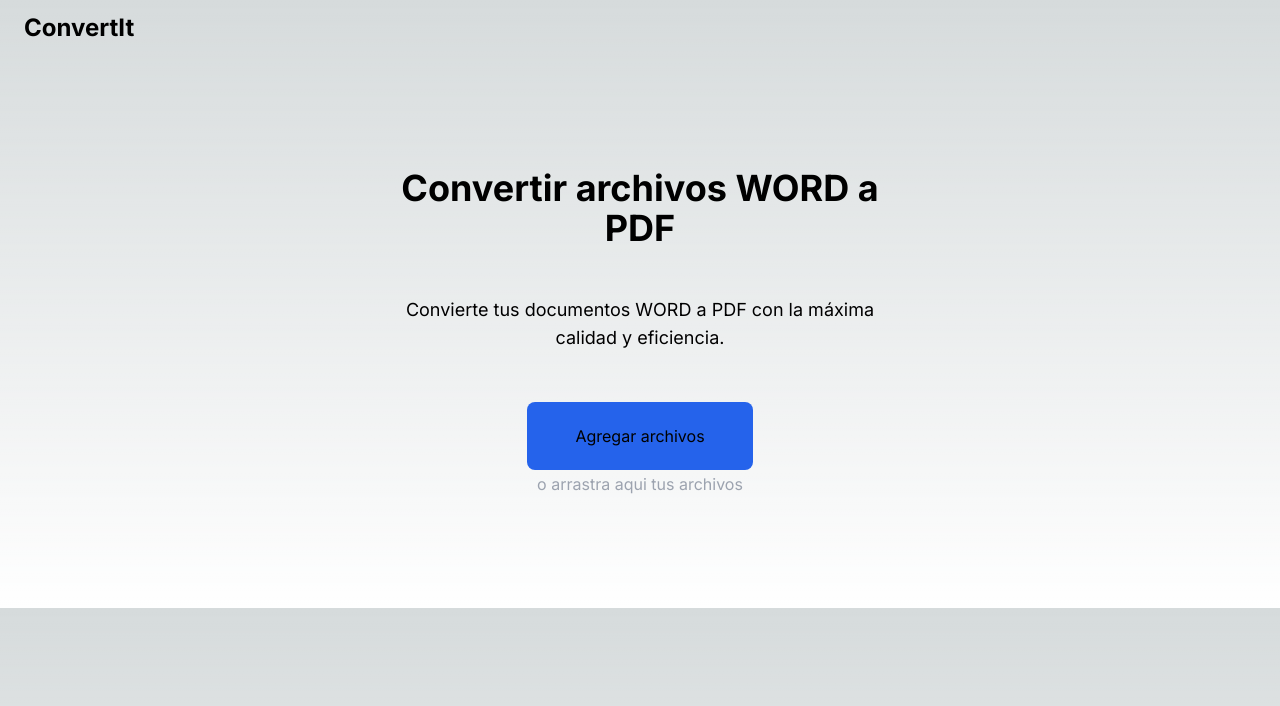
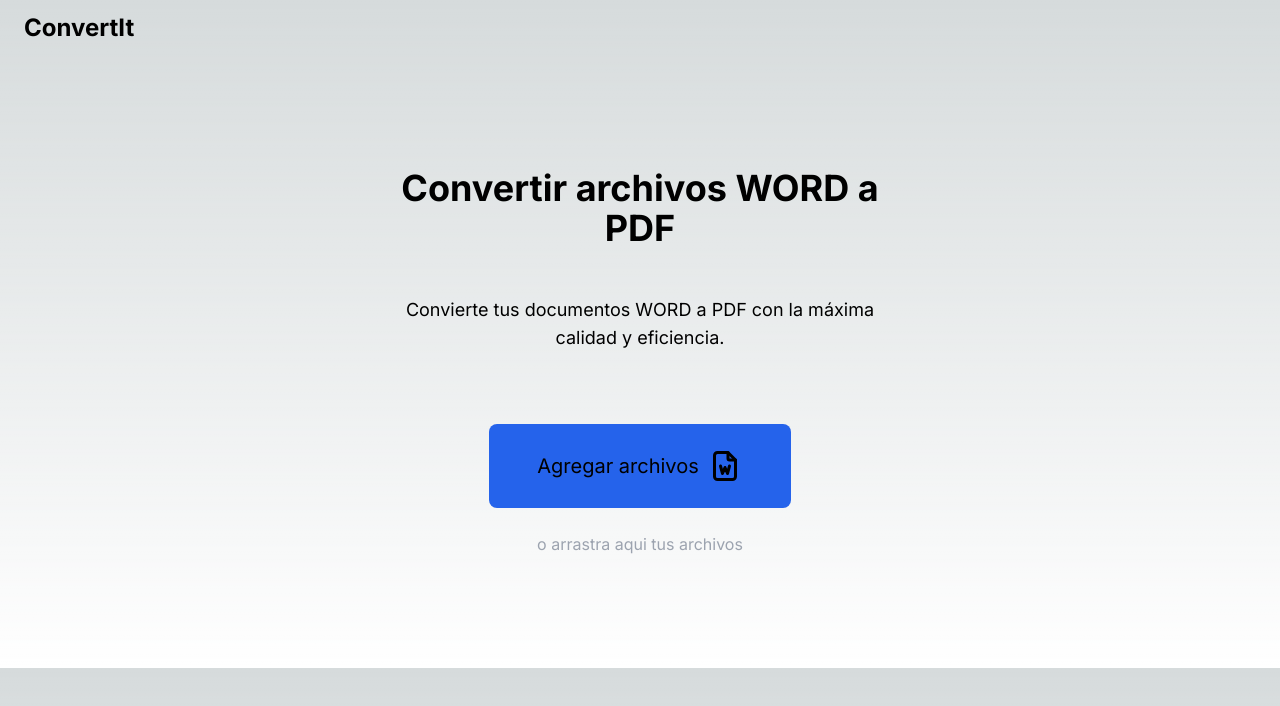
Before and after one commit to Yennic0302/ConvertIt, a Next.js app: page / in a window 1280 px wide. Shown: the top 706 px of the page. Built offline with nearby package versions, Linux system fonts and the light colour scheme.

Commit message:
zustand added

```diff
--- a/src/app/page.tsx
+++ b/src/app/page.tsx
@@ -1,21 +1,13 @@
-import UploadFilesButton from "@/components/UploadFilesButton";
+"use client";
 
+import UploadFilesSection from "@/components/UploadFilesSection";
+import { useFileStore } from "@/zustand/store";
 export default function Home() {
+  const files = useFileStore((state) => state.files);
   return (
     <main className="flex flex-col items-center justify-between ">
-      <section className="flex flex-col items-center justify-center py-28">
-        <article className="flex flex-col text-center gap-12 items-center justify-center max-w-[80%] ">
-          <h1 className="text-4xl font-bold">Convertir archivos WORD a PDF</h1>
-          <p className="text-lg">
-            Convierte tus documentos WORD a PDF con la máxima calidad y
-            eficiencia.
-          </p>
-          <div>
-            <UploadFilesButton message="Agregar archivos" />
-            <p className="text-gray-400">o arrastra aqui tus archivos</p>
-          </div>
-        </article>
-      </section>
+      {files && <h1>hay archivos</h1>}
+      <UploadFilesSection />
     </main>
   );
 }
--- /dev/null
+++ b/src/components/FilesConverter.tsx
@@ -0,0 +1,3 @@
+export default function FilesConverter() {
+  return <div>filesConverter</div>;
+}
--- a/src/components/UploadFilesButton.tsx
+++ b/src/components/UploadFilesButton.tsx
@@ -1,15 +1,41 @@
 "use client";
 
+import WordIcon from "@/icons/WordIcon";
+import { useFileStore } from "@/zustand/store";
+
 export default function UploadFilesButton({ message }: { message: string }) {
+  const addFiles = useFileStore((state) => state.addFiles);
+
+  const readFiles = (e: React.ChangeEvent<HTMLInputElement>) => {
+    const fileList = e.target.files;
+    const filesArray: File[] | null = new Array<File>();
+    if (fileList) {
+      for (let i = 0; i < fileList.length; i++) {
+        const file = fileList.item(i);
+        if (file) filesArray.push(file);
+      }
+    }
+    if (filesArray != null) {
+      addFiles(filesArray);
+    }
+  };
+
   return (
     <div className="py-6">
       <label
-        className="px-12 py-6 bg-blue-600 rounded-lg cursor-pointer"
+        className="flex px-12 py-6 bg-blue-600 rounded-lg cursor-pointer gap-2 items-center text-xl"
         htmlFor="files-selector"
       >
-        {message}
+        {message} <WordIcon />
       </label>
-      <input id="files-selector" type="file" hidden />
+      <input
+        onChange={readFiles}
+        id="files-selector"
+        multiple
+        type="file"
+        accept=".doc, .docx"
+        hidden
+      />
     </div>
   );
 }
--- /dev/null
+++ b/src/components/UploadFilesSection.tsx
@@ -0,0 +1,19 @@
+import UploadFilesButton from "./UploadFilesButton";
+
+export default function UploadFilesSection() {
+  return (
+    <section className="flex flex-col items-center justify-center py-28">
+      <article className="flex flex-col text-center gap-12 items-center justify-center max-w-[80%] ">
+        <h1 className="text-4xl font-bold">Convertir archivos WORD a PDF</h1>
+        <p className="text-lg">
+          Convierte tus documentos WORD a PDF con la máxima calidad y
+          eficiencia.
+        </p>
+        <div>
+          <UploadFilesButton message="Agregar archivos" />
+          <p className="text-gray-400">o arrastra aqui tus archivos</p>
+        </div>
+      </article>
+    </section>
+  );
+}
--- /dev/null
+++ b/src/icons/WordIcon.tsx
@@ -0,0 +1,21 @@
+export default function WordIcon() {
+  return (
+    <svg
+      xmlns="http://www.w3.org/2000/svg"
+      width="36"
+      height="36"
+      viewBox="0 0 24 24"
+      fill="none"
+      stroke="currentColor"
+      strokeWidth="2"
+      strokeLinecap="round"
+      strokeLinejoin="round"
+      className="icon icon-tabler icons-tabler-outline icon-tabler-file-word "
+    >
+      <path stroke="none" d="M0 0h24v24H0z" fill="none" />
+      <path d="M14 3v4a1 1 0 0 0 1 1h4" />
+      <path d="M17 21h-10a2 2 0 0 1 -2 -2v-14a2 2 0 0 1 2 -2h7l5 5v11a2 2 0 0 1 -2 2" />
+      <path d="M9 12l1.333 5l1.667 -4l1.667 4l1.333 -5" />
+    </svg>
+  );
+}
--- /dev/null
+++ b/src/zustand/store.ts
@@ -0,0 +1,18 @@
+import { create } from "zustand";
+
+interface FilesState {
+  files: File[] | null;
+  addFiles: (files: File[] | null) => void;
+}
+
+export const useFileStore = create<FilesState>((set) => ({
+  files: null,
+  addFiles: (files) =>
+    set((state) => {
+      if (state.files && files) {
+        return { files: [...state.files, ...files] };
+      } else {
+        return { files };
+      }
+    }),
+}));
```
Also changed, not shown: package.json (+5 -4 lines), 1 other file (tests, documents, lock files or other folders).
